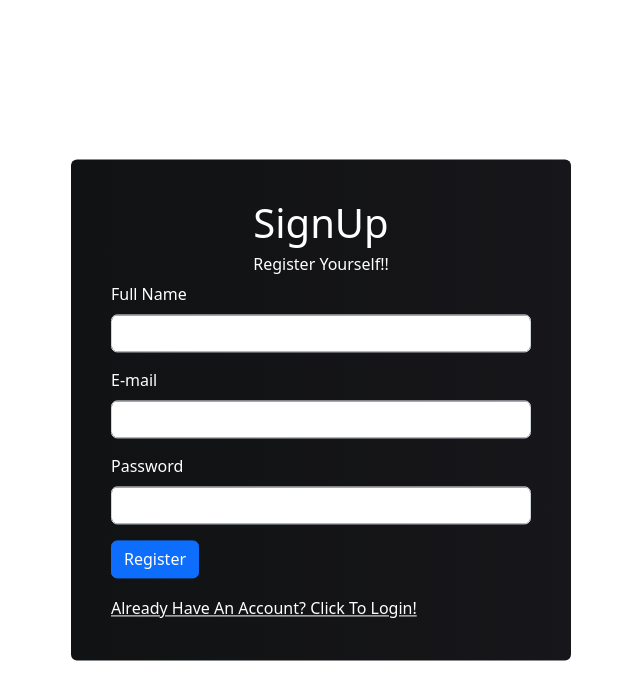
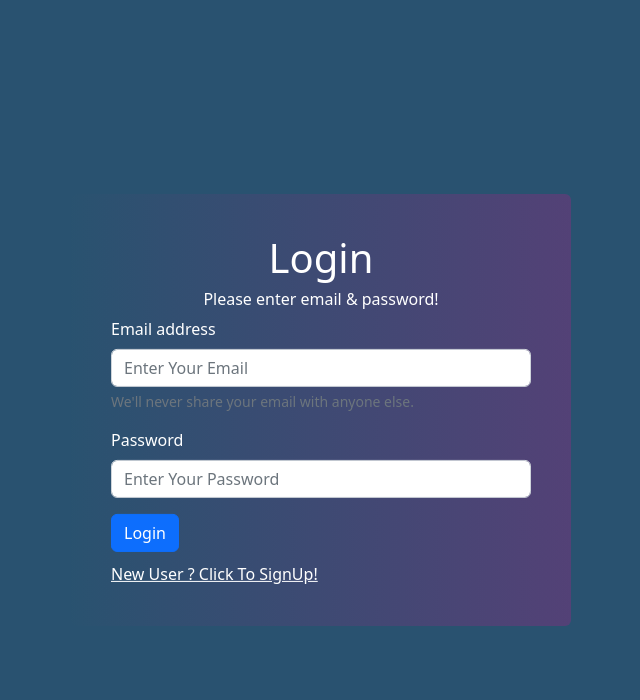
Before and after one commit to Mubarakmampuram/blog, an Angular app: page /login in a window 1280 px wide. Before the commit this address led to /. Shown: the top 700 px of the page, without its empty margins (319-959 px from the left). Built offline with nearby package versions, Linux system fonts and the light colour scheme.

Commit message:
logincommit

```diff
--- a/src/app/app-routing.module.ts
+++ b/src/app/app-routing.module.ts
@@ -1,7 +1,14 @@
 import { NgModule } from '@angular/core';
 import { RouterModule, Routes } from '@angular/router';
+import { LoginComponent } from './login/login.component';
+import { SignupComponent } from './signup/signup.component';
 
-const routes: Routes = [];
+const routes: Routes = [
+  {path:'',redirectTo:'login',pathMatch:'full'},
+  {path:'login',component:LoginComponent},
+  {path:'signup',component:SignupComponent},
+
+];
 
 @NgModule({
   imports: [RouterModule.forRoot(routes)],
--- a/src/app/app.component.html
+++ b/src/app/app.component.html
@@ -1,2 +1,2 @@
-<app-signup></app-signup>
+
 <router-outlet></router-outlet>
--- a/src/app/login/login.component.css
+++ b/src/app/login/login.component.css
@@ -0,0 +1,21 @@
+body{
+    background-image: url('https://encrypted-tbn0.gstatic.com/images?q=tbn:ANd9GcRG-zYaNKaFdcvkaQey4YD0t-rBx0J9ZvlomIn3vIbOxQ&s');
+}
+.card{
+    margin-top: 10px;
+    border: none;
+    width: 500px;
+    padding: 40px;
+    position: absolute;
+    top: 50%;
+    left: 50%;
+    transform: translate(-50%,-50%);
+    background: hsla(205, 46%, 30%, 1);
+    background: linear-gradient(90deg,hsla(205,46%,30%,1) 0%,hsla(260,29%,36%,1) 100%);
+}
+.card h1,h6{
+    color: #fff;
+}
+label{
+    color: #fff;
+}
--- a/src/app/login/login.component.html
+++ b/src/app/login/login.component.html
@@ -1 +1,28 @@
-<p>login works!</p>
+<div class="container" >
+    <div class="row">
+        <div class="col-md-6">
+            <div class="card">
+                <div class="text-center">
+                    <h1>Login</h1>
+                    <h6>Please enter email & password!</h6>
+                </div>
+                <form [formGroup] ="loginForm" (ngSubmit)="login()">
+
+                        <div class="mb-3">
+                          <label for="exampleInputEmail1" class="form-label">Email address</label>
+                          <input type="email" class="form-control" formControlName="email" placeholder="Enter Your Email" id="exampleInputEmail1" aria-describedby="emailHelp">
+                          <div id="emailHelp" class="form-text">We'll never share your email with anyone else.</div>
+                        </div>
+                        <div class="mb-3">
+                          <label for="exampleInputPassword1" class="form-label">Password</label>
+                          <input type="password" class="form-control" formControlName="password" placeholder="Enter Your Password" id="exampleInputPassword1">
+                        </div>
+
+                        <button type="submit" class="btn btn-primary">Login</button>
+
+                </form>
+                <a style="color: #fff; margin-top:10px" routerLink = "/signup">New User ? Click To SignUp!</a>
+            </div>
+        </div>
+    </div>
+</div>
--- a/src/app/login/login.component.ts
+++ b/src/app/login/login.component.ts
@@ -1,4 +1,7 @@
 import { Component, OnInit } from '@angular/core';
+import {FormBuilder,FormGroup} from '@angular/forms' ;
+import { ApiService } from '../service/api.service';
+import { Loginmodel } from './login.user.model';
 
 @Component({
   selector: 'app-login',
@@ -7,9 +10,38 @@ import { Component, OnInit } from '@angular/core';
 })
 export class LoginComponent implements OnInit {
 
-  constructor() { }
+  loginForm !: FormGroup;
+  loginModelObj :Loginmodel = new Loginmodel();
+
+
+  constructor(private formbuilder: FormBuilder,
+    private api : ApiService) { }
 
   ngOnInit(): void {
+    this.loginForm = this.formbuilder.group({
+
+      email :[''],
+      password :['']
+
+    })
+
+  }
+
+  login(){
+
+    this.loginModelObj.email = this.loginForm.value.email;
+    this.loginModelObj.password = this.loginForm.value.password;
+
+    this.api.loginUser(this.loginModelObj)
+    .subscribe(res=>{
+      console.log(res);
+      alert(" Succesfully Registered")
+
+
+
+    })
+
+
   }
 
 }
--- /dev/null
+++ b/src/app/login/login.user.model.ts
@@ -0,0 +1,4 @@
+export class Loginmodel{
+    email : string = '';
+    password : string = '';
+}
--- a/src/app/service/api.service.ts
+++ b/src/app/service/api.service.ts
@@ -7,9 +7,14 @@ import {HttpClient} from '@angular/common/http';
 export class ApiService {
 
   constructor(private http : HttpClient) { }
-  postUser(data : any){
-    return this.http.post<any>("http://localhost:3000/posts",data)
+  registerUser(data : any){
+    return this.http.post<any>("http://localhost:3000/register",data)
 
   }
 
+  loginUser(data:any){
+    return this.http.post<any>("http://localhost:3000/login",data)
+  }
+
+
 }
--- a/src/app/signup/signup.component.css
+++ b/src/app/signup/signup.component.css
@@ -10,9 +10,8 @@ body{
     top: 50%;
     left: 50%;
     transform: translate(-50%,-50%);
-    background: rgb(35, 35, 36);
-    background: linear-gradient(90deg,rgb(16, 18, 19) 0%,rgb(23, 22, 26) 100%);
-}
+    background: hsla(205, 46%, 30%, 1);
+    background: linear-gradient(90deg,hsla(205,46%,30%,1) 0%,hsla(260,29%,36%,1) 100%);}
 .card h1,h6{
     color: #fff;
 }
--- a/src/app/signup/signup.component.ts
+++ b/src/app/signup/signup.component.ts
@@ -2,7 +2,7 @@ import { Component, OnInit } from '@angular/core';
 import {FormBuilder,FormGroup} from '@angular/forms' ;
 import { ApiService } from '../service/api.service';
 import { Usermodel } from './signup.user.model';
-
+import { Router } from '@angular/router';
 @Component({
   selector: 'app-signup',
   templateUrl: './signup.component.html',
@@ -14,7 +14,7 @@ export class SignupComponent implements OnInit {
 
 
   constructor(private formbuilder: FormBuilder,
-    private api : ApiService) { }
+    private api : ApiService,private router : Router) { }
 
   ngOnInit(): void {
     this.signupForm = this.formbuilder.group({
@@ -31,10 +31,11 @@ export class SignupComponent implements OnInit {
     this.userModelObj.email = this.signupForm.value.email;
     this.userModelObj.password = this.signupForm.value.password;
 
-    this.api.postUser(this.userModelObj)
+    this.api.registerUser(this.userModelObj)
     .subscribe(res=>{
       console.log(res);
-      alert(" Succesfully Registered")
+      alert(" Succesfully Registered");
+      this.router.navigate(['login'])
 
 
 
--- a/src/styles.css
+++ b/src/styles.css
@@ -1 +1,6 @@
 /* You can add global styles to this file, and also import other style files */
+body{
+
+    background-color:  hsla(205, 46%, 30%, 1);
+    background-color: linear-gradient(90deg,hsla(205,46%,30%,1) 0%,hsla(260,29%,36%,1) 100%);
+}
```
